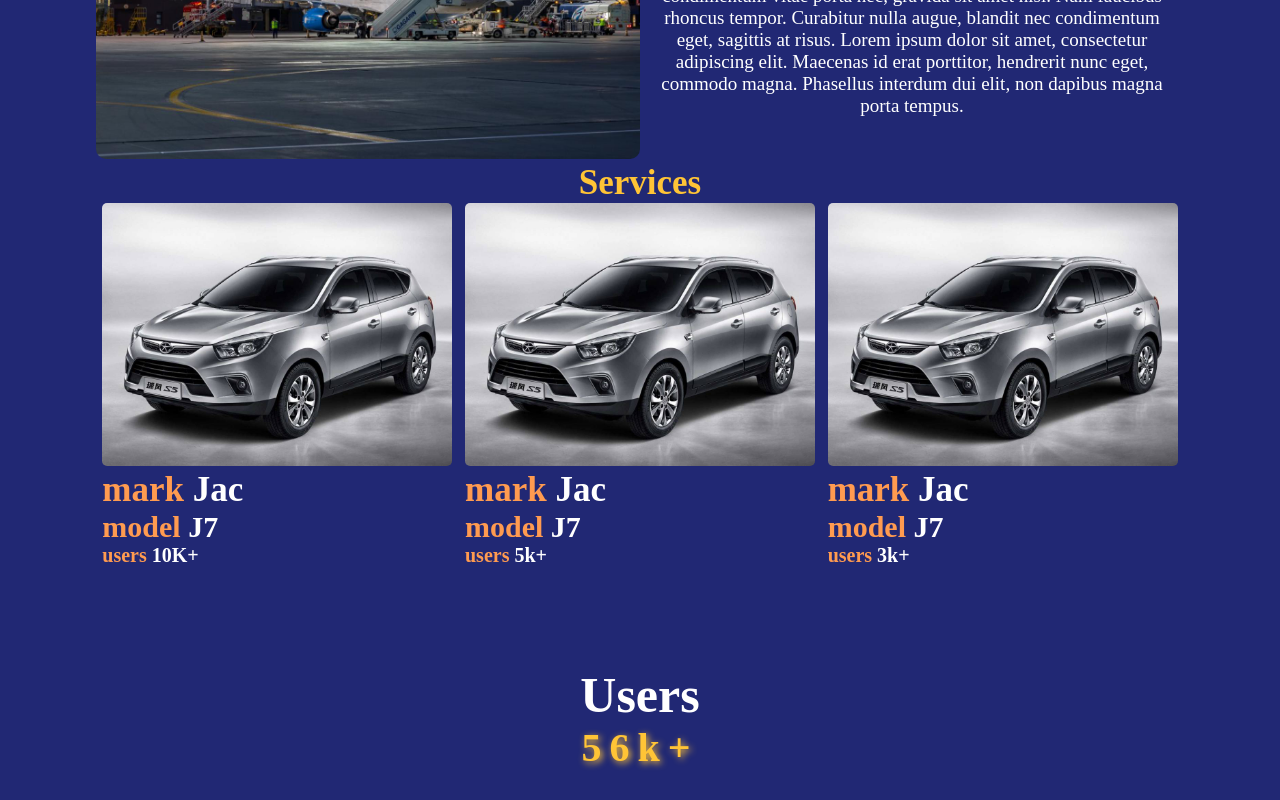
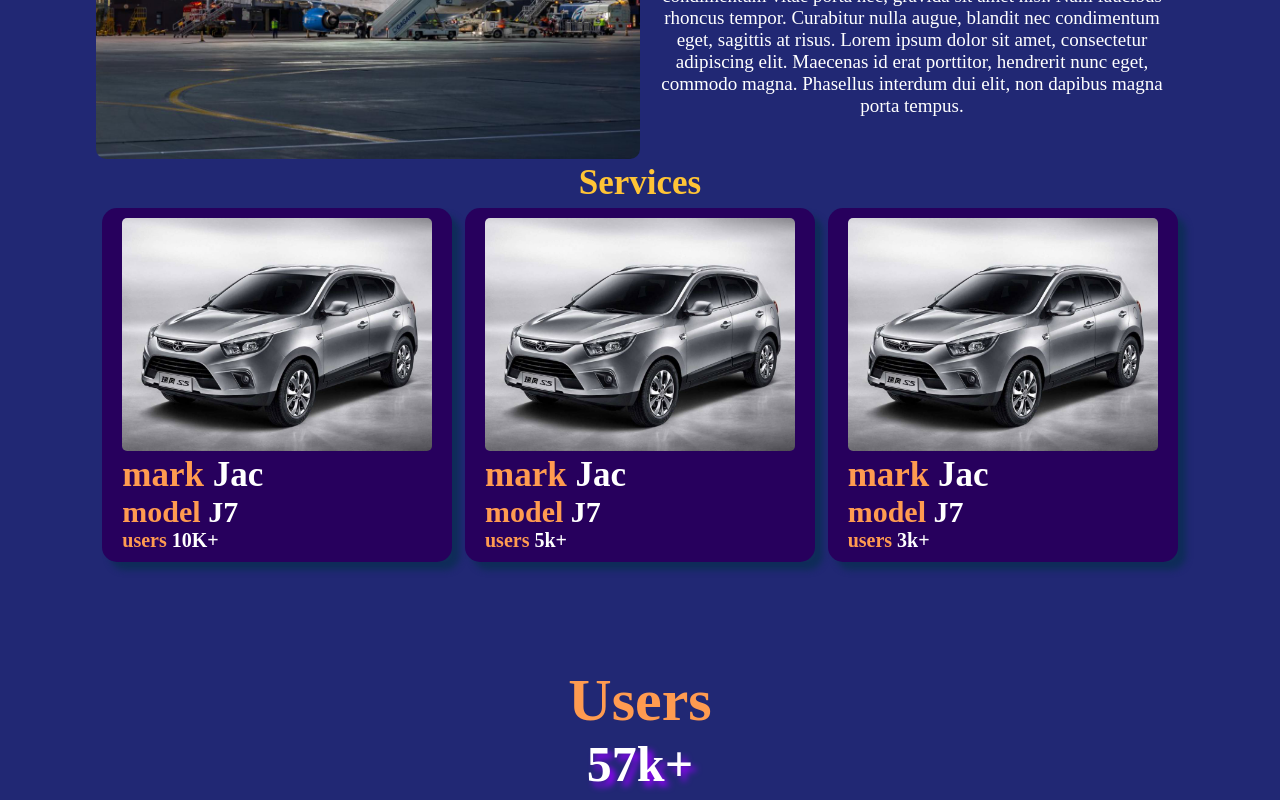
Before and after one commit to gorvardanyan1/Kosmos_64, a Next.js app: page / in a window 1280 px wide. Shown: the part 653-1453 px from the top of the page. Before the commit the page ends 1431 px from the top, so only its background shows below. Built offline with nearby package versions, Linux system fonts and the light colour scheme.

Commit message:
syncronize

```diff
--- a/styles/Gagarin.module.css
+++ b/styles/Gagarin.module.css
@@ -10,6 +10,7 @@
     color: #FFC436;
     font-size: 30px;
     text-align: center;
+    letter-spacing: 6px;
 }
 
 .component p {
--- a/styles/Services.module.css
+++ b/styles/Services.module.css
@@ -1,4 +1,3 @@
-
 .container h2 {
     text-align: center;
     color: #FFC436;
@@ -9,10 +8,16 @@
     display: flex;
     flex-wrap: wrap;
     justify-content: space-around;
+    align-content: space-between;
 }
 
 .container div {
     max-width: 350px;
+    background-color: #27005D;
+    padding: 10px 20px;
+    margin: 5px 5px;
+    border-radius: 15px;
+    box-shadow: 8px 8px 6px #0F2C59;
 }
 
 .container img {
--- a/styles/Users.module.css
+++ b/styles/Users.module.css
@@ -2,14 +2,14 @@
     margin-top: 100px;
 }
 .container h2 {
-    font-size: 50px;
-    color: #fff;
+    font-size: 60px;
+    color: #FF9B50;
     text-align: center;
 }
 .container h3{
     text-align: center;
-    font-size: 40px;
-    color: #FFC436;
-    text-shadow: 2px 2px 7px ;
-    letter-spacing: 8px;
+    font-size: 50px;
+    color: #fff;
+    text-shadow: 5px 5px 6px #9400FF;
+
 }
```
